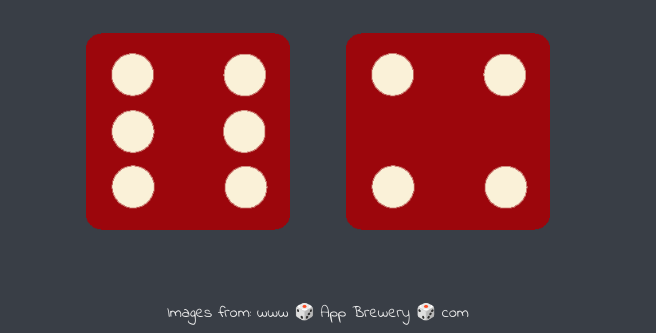
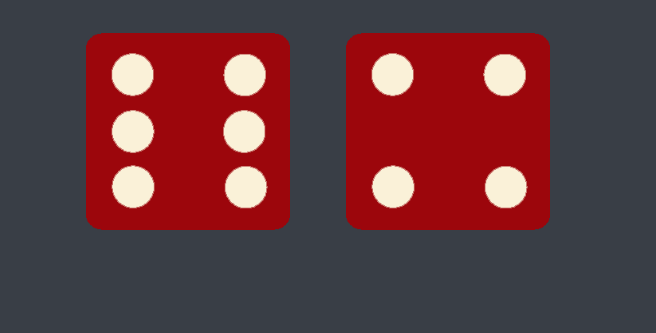
Before and after one commit to thomasbrettell/diceRoller, a plain HTML site: page index.html in a window 1280 px wide. Shown: the part 551-884 px from the top of the page, without its empty margins (322-978 px from the left). After the commit the page ends 852 px from the top, so only its background shows below. Drawn offline with Linux system fonts and the light colour scheme.

Commit message:
Update index.html

```diff
--- a/index.html
+++ b/index.html
@@ -30,7 +30,6 @@
 </body>
 
 <footer>
-  Images from: www 🎲 App Brewery 🎲 com
 </footer>
 
 <script src="diceRandom.js" charset="utf-8"></script>
```
